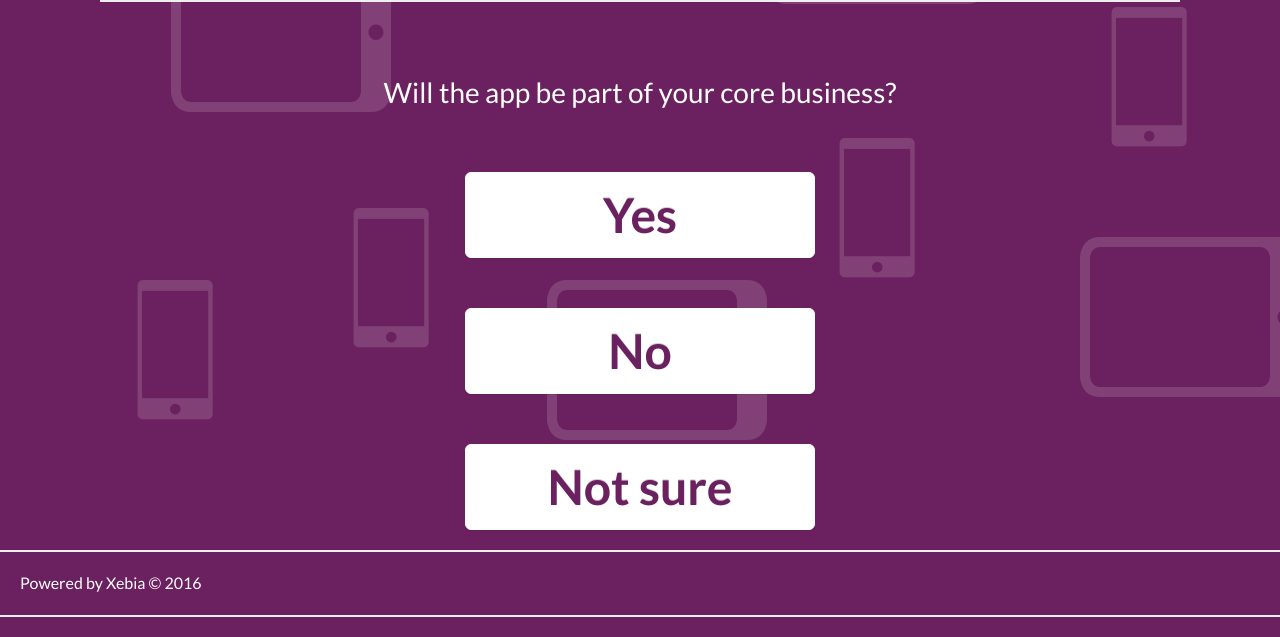
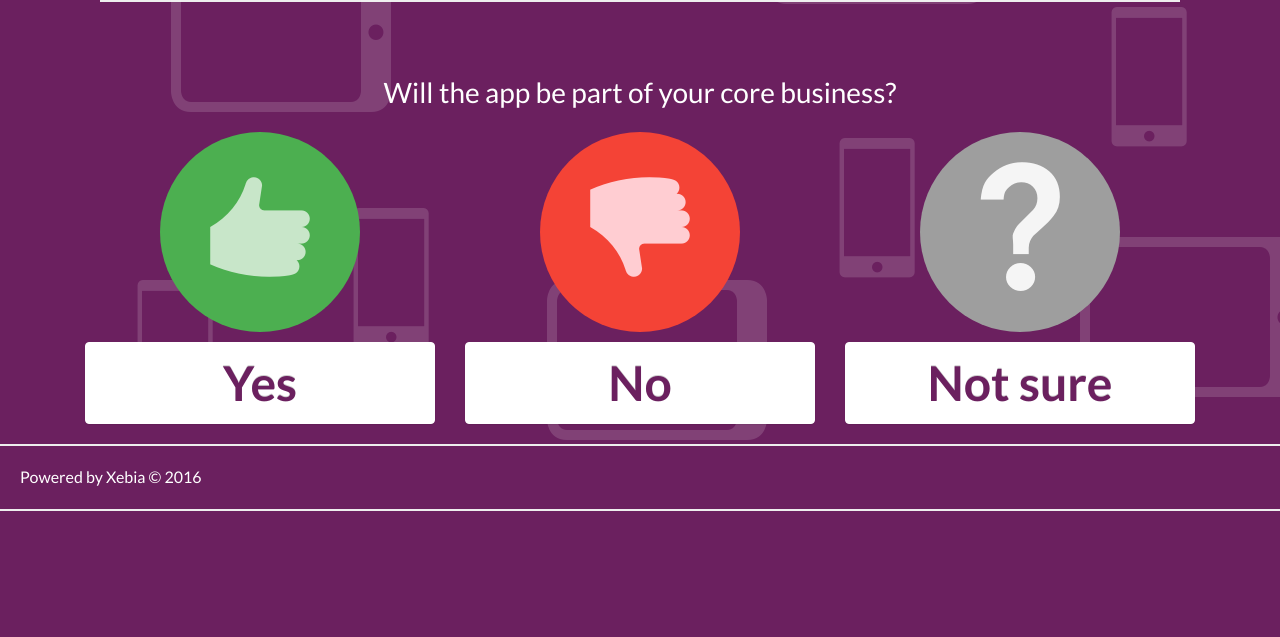
Before and after one commit to xebia/marketing-quiz, a website: page quiz.html in a window 1280 px wide. Shown: the part 203-840 px from the top of the page. After the commit the page ends 800 px from the top, so only its background shows below. Drawn offline with nearby package versions, Linux system fonts and the light colour scheme.

Commit message:
Adds icon circles

```diff
--- a/marketing-quiz.js
+++ b/marketing-quiz.js
@@ -14,11 +14,14 @@ var marketingQuiz = (function () {
 
     var question = marketingQuiz.quizData.questions[questionsIndex];
     var element = $('#question');
-    element.html('<div class="row"><div class="col-md-6 col-md-offset-3 main-subtitle"><p>'+question.question+'</p></div></div>');
+    element.html('<div class="row"><div class="col-md-8 col-md-offset-2 main-subtitle"><p>'+question.question+'</p></div></div>');
 
     var rowElement = element.append('<div class="row"></div>');
     question.answers.forEach(function (answer, index) {
-      var tpl =  '<div class="col-md-4 col-md-offset-4 main-subtitle"><button type="button" onclick="marketingQuiz.clickQuestion('+index+')" class="btn btn-primary btn-lg btn-block">'+answer.answer+'</button></div>';
+      var tpl = '<div class="col-md-4">';
+      tpl += '<div class="circle" style="background:'+answer.color+';"><span></span><p><img src="images/icon/'+answer.icon+'"/></p></div>';
+      tpl += '<button type="button" onclick="marketingQuiz.clickQuestion('+index+')" class="btn btn-primary btn-block">'+answer.answer+'</button>'
+      tpl += '</div>';
       rowElement.append(tpl);
     });
 
--- a/style/main.css
+++ b/style/main.css
@@ -158,3 +158,26 @@ hr {
 	left: 1111px;
 	top: 210px;
 }
+
+.circle {
+	margin:10px auto ;
+	width: 200px;
+	height: 200px;
+	border-radius: 50%;
+	text-align: center;
+	background-color: #333;
+}
+.circle span {
+	height: 200px;
+	display: inline-block;
+	zoom: 1;
+	*display: inline;
+	vertical-align: middle;
+}
+.circle p {
+	display: inline-block;
+	zoom: 1;
+	*display: inline;
+	vertical-align: middle;
+	color: #fff;
+}
```
